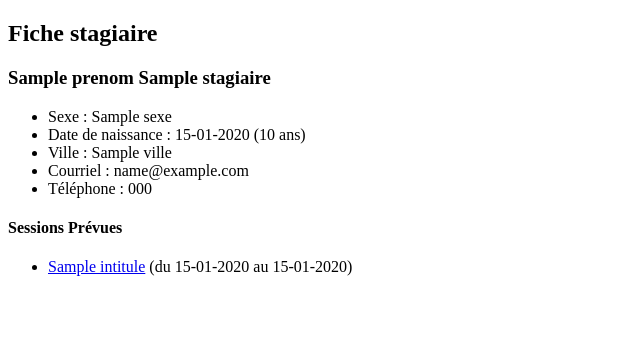
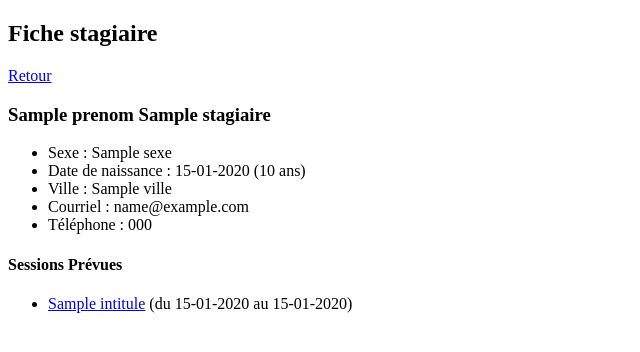
Before and after one commit to mayados/ProjetSessionsSymf, a Symfony app: template templates/stagiaire/show.html.twig in a window 1280 px wide. Shown: the top 352 px of the page, without its empty margins (0-640 px from the left). Run offline with Twig, Linux system fonts and the light colour scheme; the template is opened without the code that fills it: most values are stand-ins (such as "Sample title", 1, 10 or a date in 2020); some libraries are stand-ins or nearby versions.

Commit message:
add link retour

```diff
--- a/templates/stagiaire/show.html.twig
+++ b/templates/stagiaire/show.html.twig
@@ -5,6 +5,9 @@
 {% block body %}
 
     <h2>Fiche stagiaire</h2>
+
+    <a href="{{ path('app_stagiaire') }}">Retour</a>
+
     <h3>{{ stagiaire.prenom  }}  {{ stagiaire.nom }}</h3>
 
     <ul>
```
